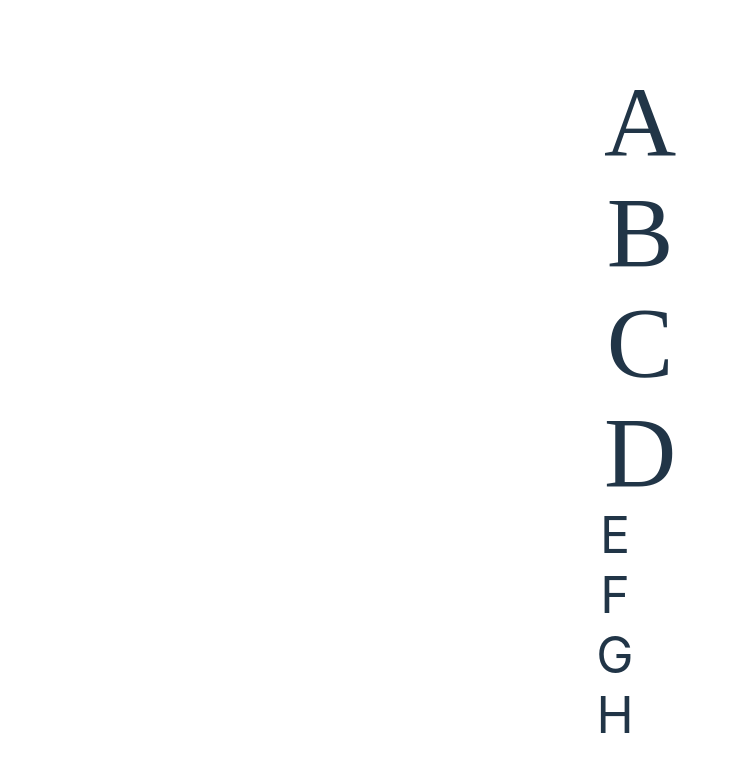
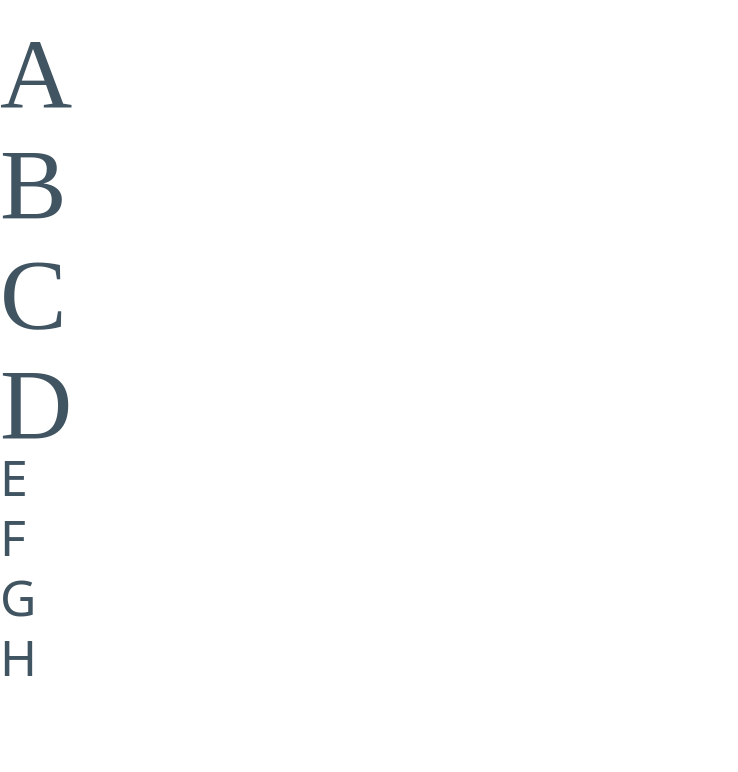
Before and after one commit to Gobluebro/Mock-Ichiban-Kuji-Website, a React (Vite) app: page / in a window 1280 px wide. Shown: the top 772 px of the page, without its empty margins (0-738 px from the left). Built offline with nearby package versions, Linux system fonts and the light colour scheme; a web font is replaced by a local one.

Commit message:
remove default css and add pico css

```diff
--- a/index.html
+++ b/index.html
@@ -10,6 +10,11 @@
       href="https://fonts.googleapis.com/css2?family=Italianno&display=swap"
       rel="stylesheet"
     />
+    <!-- Centered viewport -->
+    <link
+      rel="stylesheet"
+      href="https://unpkg.com/@picocss/pico@latest/css/pico.classless.min.css"
+    />
     <style>
       @import url("https://fonts.googleapis.com/css2?family=Italianno&display=swap");
     </style>
--- a/src/App.css
+++ /dev/null
@@ -1,6 +0,0 @@
-#root {
-  max-width: 1280px;
-  margin: 0 auto;
-  padding: 2rem;
-  text-align: center;
-}
--- a/src/App.tsx
+++ b/src/App.tsx
@@ -1,4 +1,3 @@
-import "./App.css";
 import LetterGrid from "./components/Letters/LetterGrid/LetterGrid";
 
 const prizes = [
@@ -14,9 +13,9 @@ const prizes = [
 
 function App() {
   return (
-    <div className="App">
+    <main className="container">
       <LetterGrid prizes={prizes} />
-    </div>
+    </main>
   );
 }
 
--- a/src/index.css
+++ /dev/null
@@ -1,69 +0,0 @@
-:root {
-  font-family: Inter, Avenir, Helvetica, Arial, sans-serif;
-  font-size: 16px;
-  font-weight: 400;
-
-  color-scheme: light dark;
-  color: rgba(255, 255, 255, 0.87);
-  background-color: #242424;
-
-  font-synthesis: none;
-  text-rendering: optimizeLegibility;
-  -webkit-font-smoothing: antialiased;
-  -moz-osx-font-smoothing: grayscale;
-  -webkit-text-size-adjust: 100%;
-}
-
-a {
-  font-weight: 500;
-  color: #646cff;
-  text-decoration: inherit;
-}
-a:hover {
-  color: #535bf2;
-}
-
-body {
-  margin: 0;
-  display: flex;
-  place-items: center;
-  min-width: 320px;
-  min-height: 100vh;
-}
-
-h1 {
-  font-size: 3.2em;
-  line-height: 1.1;
-}
-
-button {
-  border-radius: 8px;
-  border: 1px solid transparent;
-  padding: 0.6em 1.2em;
-  font-size: 1em;
-  font-weight: 500;
-  font-family: inherit;
-  background-color: #1a1a1a;
-  cursor: pointer;
-  transition: border-color 0.25s;
-}
-button:hover {
-  border-color: #646cff;
-}
-button:focus,
-button:focus-visible {
-  outline: 4px auto -webkit-focus-ring-color;
-}
-
-@media (prefers-color-scheme: light) {
-  :root {
-    color: #213547;
-    background-color: #ffffff;
-  }
-  a:hover {
-    color: #747bff;
-  }
-  button {
-    background-color: #f9f9f9;
-  }
-}
```
Also changed, not shown: src/main.tsx (+6 -7 lines).
